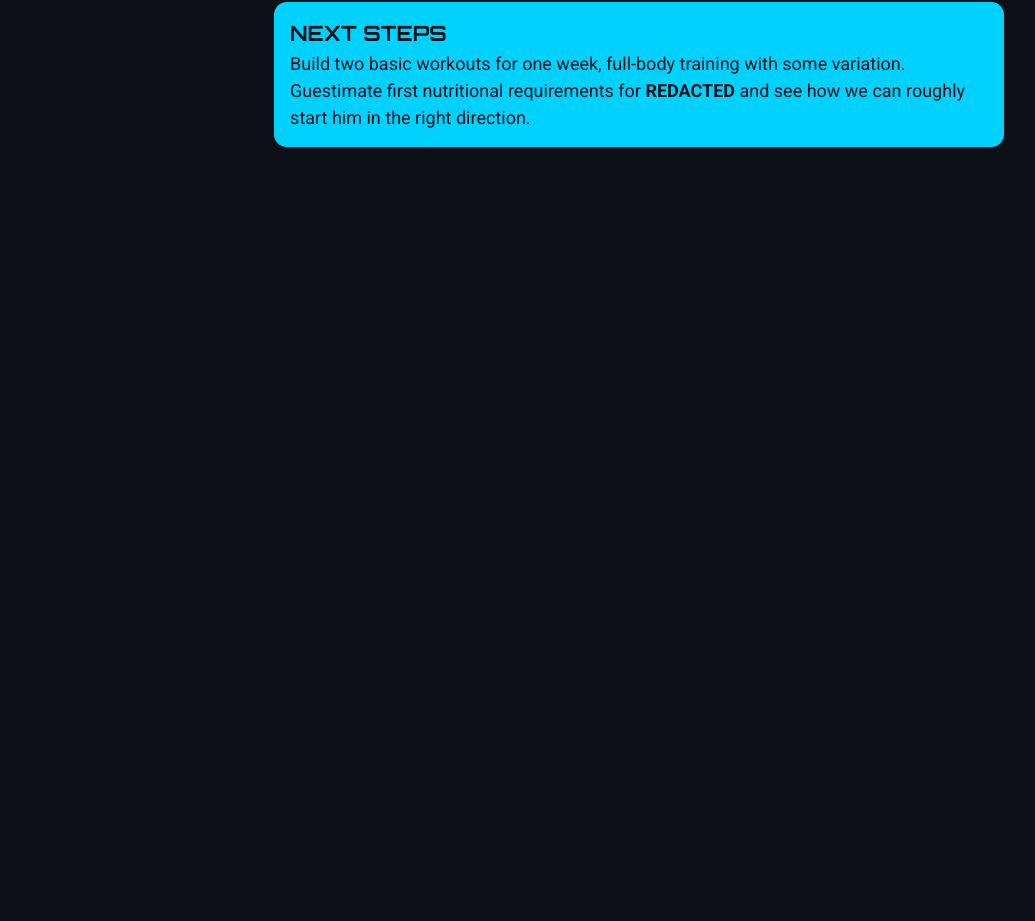
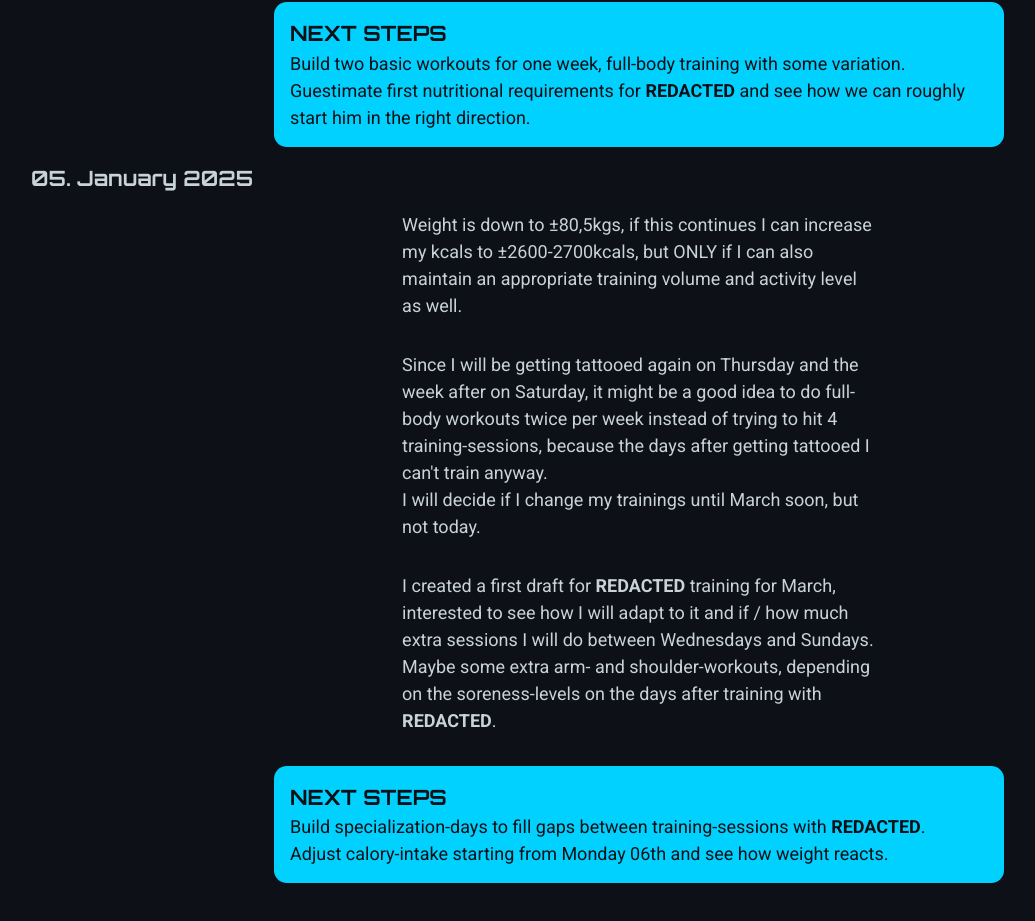
Before and after one commit to BelaGereon/fitness-journal, a React (Vite) app in the folder fitness-journal/: page / in a window 1280 px wide. Shown: the part 2380-3301 px from the top of the page, without its empty margins (1-1036 px from the left). Before the commit the page ends 2575 px from the top, so only its background shows below. Built offline with nearby package versions, Linux system fonts and the light colour scheme.

Commit message:
:pencil: add new diary entry for January 5, 2025

```diff
--- a/fitness-journal/src/App.tsx
+++ b/fitness-journal/src/App.tsx
@@ -129,6 +129,41 @@ function App() {
             </div>,
           ]}
         ></DiaryEntry>
+        <DiaryEntry
+          date="05. January 2025"
+          entry={[
+            <div>
+              Weight is down to ±80,5kgs, if this continues I can increase my
+              kcals to ±2600-2700kcals, but ONLY if I can also maintain an
+              appropriate training volume and activity level as well.
+            </div>,
+            <div>
+              Since I will be getting tattooed again on Thursday and the week
+              after on Saturday, it might be a good idea to do full-body
+              workouts twice per week instead of trying to hit 4
+              training-sessions, because the days after getting tattooed I can't
+              train anyway. <br /> I will decide if I change my trainings until
+              March soon, but not today.
+            </div>,
+            <div>
+              I created a first draft for <b>REDACTED</b> training for March,
+              interested to see how I will adapt to it and if / how much extra
+              sessions I will do between Wednesdays and Sundays. Maybe some
+              extra arm- and shoulder-workouts, depending on the soreness-levels
+              on the days after training with <b>REDACTED</b>.
+            </div>,
+          ]}
+          nextSteps={[
+            <div>
+              Build specialization-days to fill gaps between training-sessions
+              with <b>REDACTED</b>.
+            </div>,
+            <div>
+              Adjust calory-intake starting from Monday 06th and see how weight
+              reacts.
+            </div>,
+          ]}
+        ></DiaryEntry>
       </body>
     </>
   );
```
